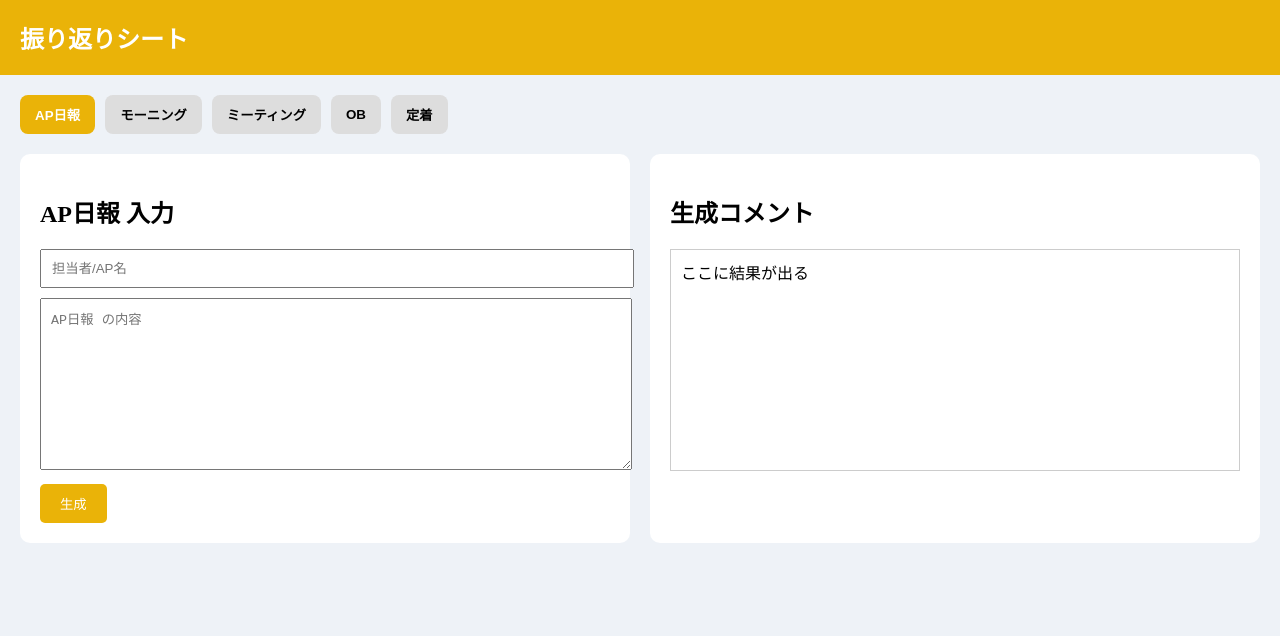
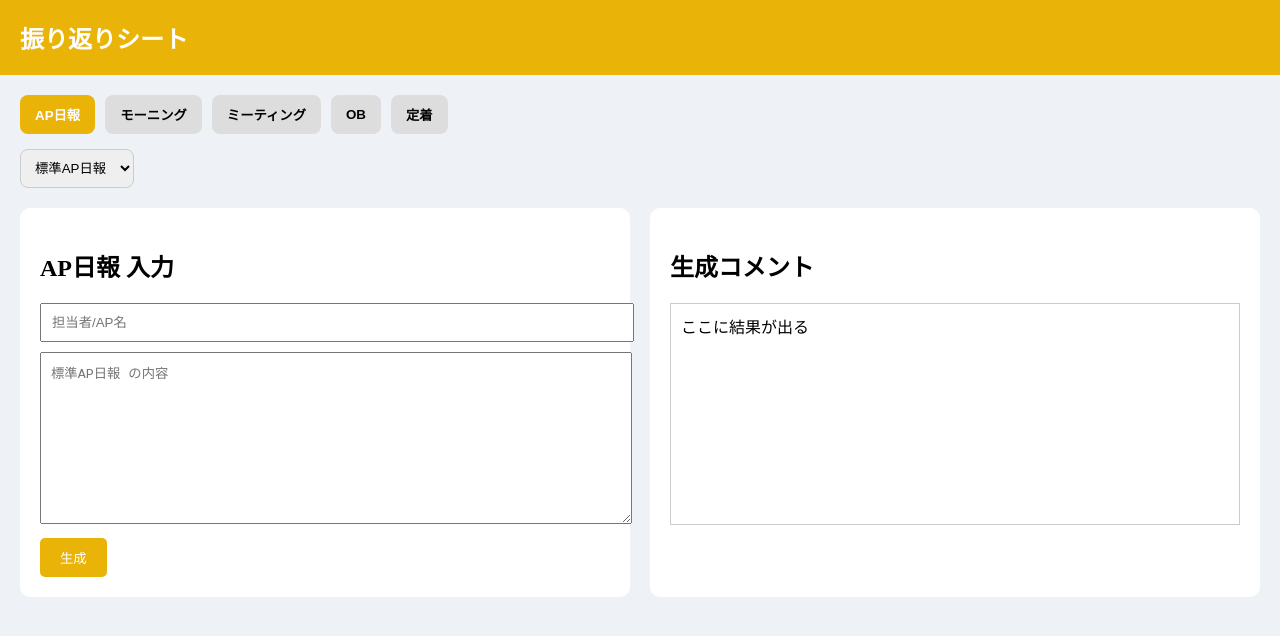
Before and after one commit to kenichrouken0701-code/APP, a Next.js app: page / in a window 1280 px wide. Shown: the top 636 px of the page. Built offline with nearby package versions, Linux system fonts and the light colour scheme.

Commit message:
Update page.js

```diff
--- a/app/page.js
+++ b/app/page.js
@@ -4,8 +4,17 @@ import { useState } from "react";
 
 const tabs = ["AP日報", "モーニング", "ミーティング", "OB", "定着"];
 
+const templates = {
+  "AP日報": ["標準AP日報"],
+  "モーニング": ["モーニング振り返り"],
+  "ミーティング": ["ミーティング振り返り"],
+  "OB": ["OB振り返り"],
+  "定着": ["定着振り返り"],
+};
+
 export default function Home() {
   const [activeTab, setActiveTab] = useState("AP日報");
+  const [template, setTemplate] = useState("標準AP日報");
   const [text, setText] = useState("");
 
   return (
@@ -25,11 +34,14 @@ export default function Home() {
       <div style={{ padding: "20px" }}>
 
         {/* タブ */}
-        <div style={{ display: "flex", gap: "10px", marginBottom: "20px" }}>
+        <div style={{ display: "flex", gap: "10px", marginBottom: "15px" }}>
           {tabs.map((tab) => (
             <button
               key={tab}
-              onClick={() => setActiveTab(tab)}
+              onClick={() => {
+                setActiveTab(tab);
+                setTemplate(templates[tab][0]);
+              }}
               style={{
                 padding: "10px 15px",
                 borderRadius: "8px",
@@ -43,6 +55,22 @@ export default function Home() {
             </button>
           ))}
         </div>
+
+        {/* ▼ テンプレ選択 */}
+        <select
+          value={template}
+          onChange={(e) => setTemplate(e.target.value)}
+          style={{
+            padding: "10px",
+            marginBottom: "20px",
+            borderRadius: "8px",
+            border: "1px solid #ccc"
+          }}
+        >
+          {templates[activeTab].map((t) => (
+            <option key={t}>{t}</option>
+          ))}
+        </select>
 
         <div style={{
           display: "grid",
@@ -64,7 +92,7 @@ export default function Home() {
             />
 
             <textarea
-              placeholder={`${activeTab} の内容`}
+              placeholder={`${template} の内容`}
               value={text}
               onChange={(e) => setText(e.target.value)}
               style={{ width: "100%", height: "150px", padding: "10px" }}
```
